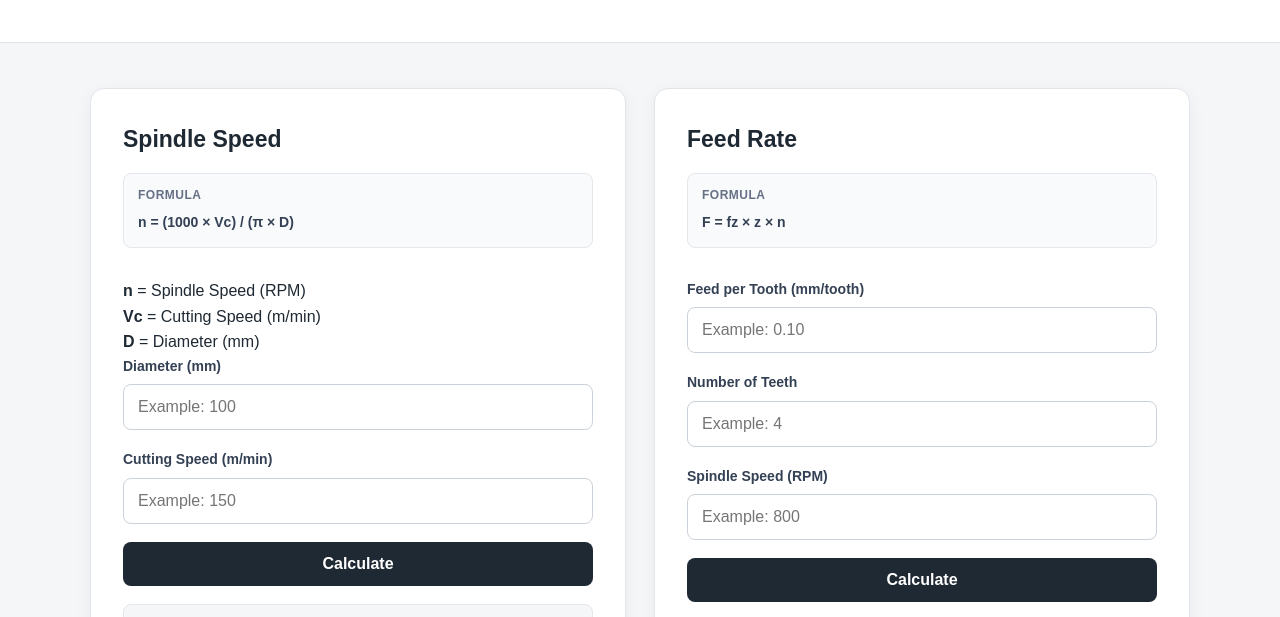
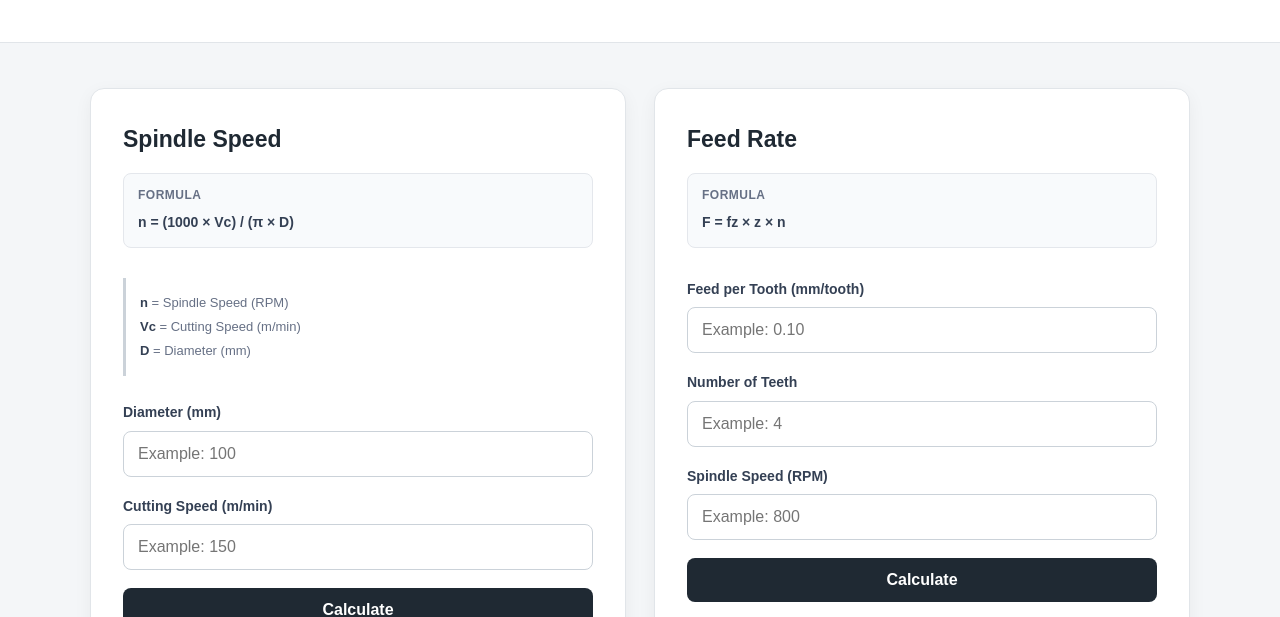
Before and after one commit to LiLu1626/cnc-machining-calculator, a plain HTML site: page web/index.html in a window 1280 px wide. Shown: the part 159-776 px from the top of the page. Drawn offline with Linux system fonts and the light colour scheme.

Commit message:
Add parameter info styles to style.css
Add styles for parameter info section in CSS.

```diff
--- a/web/style.css
+++ b/web/style.css
@@ -98,6 +98,23 @@ main {
 .formula strong {
     font-size: 14px;
     font-weight: 600;
+    color: #344054;
+}
+
+.parameter-info {
+    margin-bottom: 25px;
+    padding: 12px 14px;
+    background: #ffffff;
+    border-left: 3px solid #cbd2d9;
+}
+
+.parameter-info p {
+    margin: 3px 0;
+    font-size: 13px;
+    color: #667085;
+}
+
+.parameter-info strong {
     color: #344054;
 }
 
```
